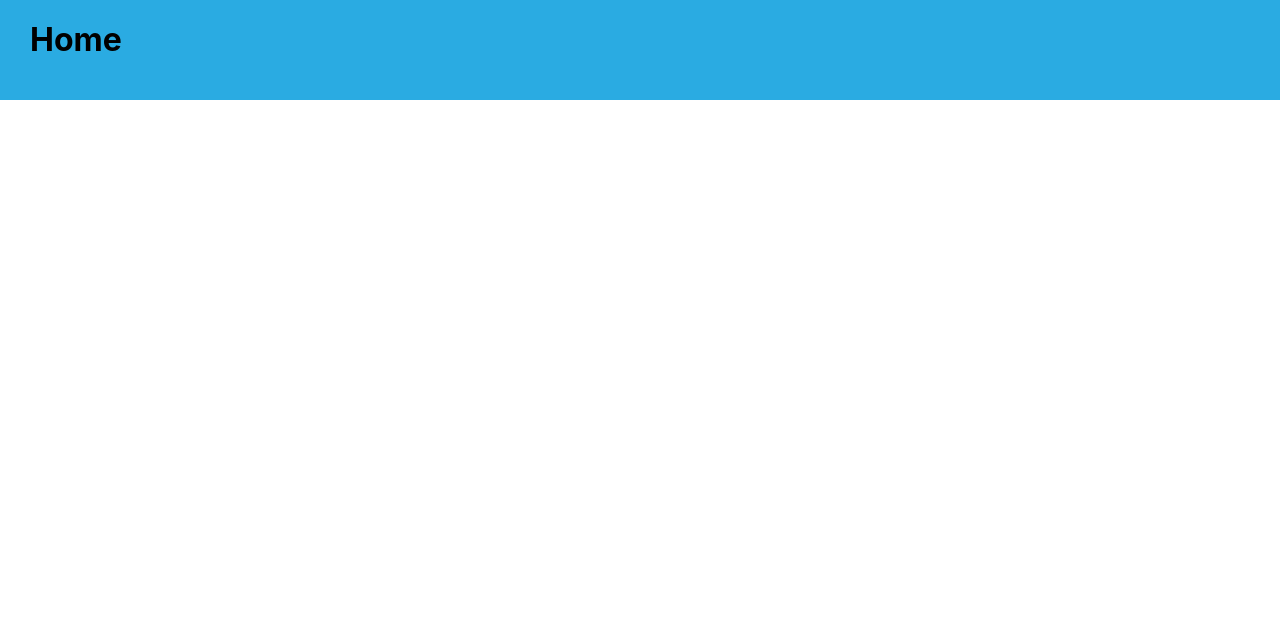
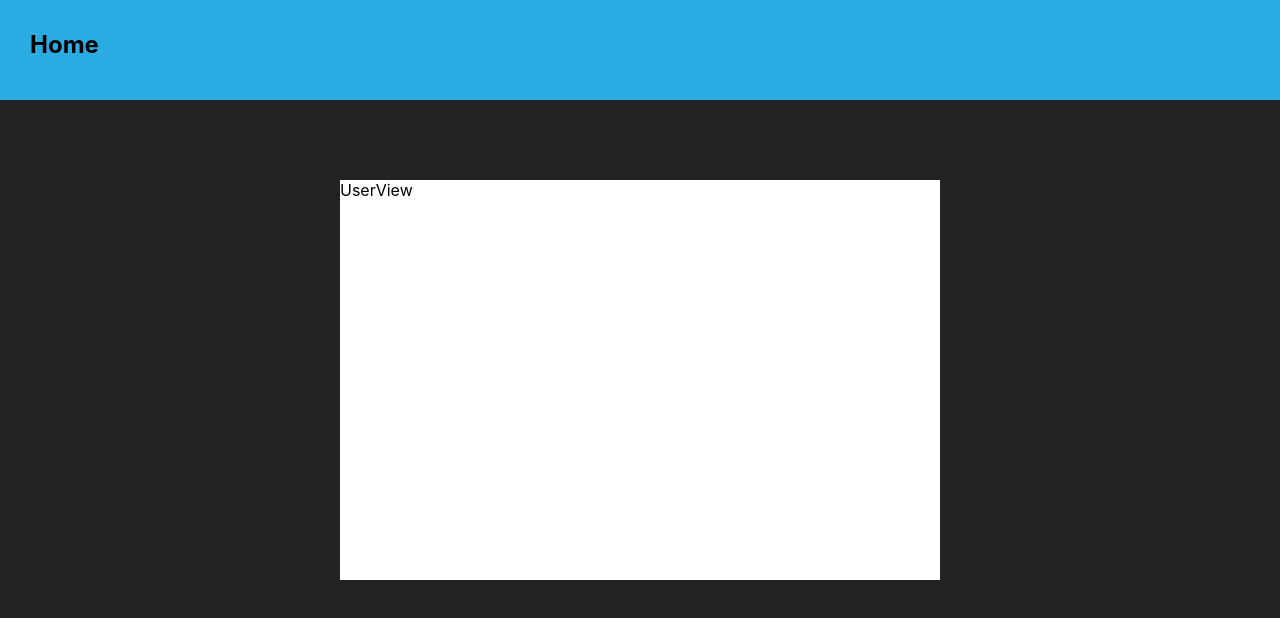
Before and after one commit to re-ross/user-directory, a React (Create React App) app: page / in a window 1280 px wide. Shown: the top 618 px of the page. Built offline with nearby package versions, Linux system fonts and the light colour scheme.

Commit message:
added styling and skeleton for user view component

```diff
--- a/src/App.css
+++ b/src/App.css
@@ -2,3 +2,12 @@
   padding: 0;
   margin: 0;
 }
+
+body {
+  background-color: #222222;
+}
+.container {
+  padding-top: 5rem;
+  display: flex;
+  justify-content: center;
+}
--- a/src/App.js
+++ b/src/App.js
@@ -1,8 +1,16 @@
 import "./App.css";
 import Header from "./components/Header";
+import UserView from "./components/UserView";
 
 function App() {
-  return <Header />;
+  return (
+    <div>
+      <Header />
+      <div className="container">
+        <UserView />
+      </div>
+    </div>
+  );
 }
 
 export default App;
--- a/src/components/Header.jsx
+++ b/src/components/Header.jsx
@@ -4,7 +4,7 @@ import "../styles/Header.css";
 function Header() {
   return (
     <header>
-      <h1 className="header-text"> Home </h1>
+      <h2 className="header-text"> Home </h2>
     </header>
   );
 }
--- /dev/null
+++ b/src/components/UserView.jsx
@@ -0,0 +1,8 @@
+import React from "react";
+import "../styles/UserView.css";
+
+function UserView() {
+  return <div className="user-view">UserView</div>;
+}
+
+export default UserView;
--- a/src/styles/Header.css
+++ b/src/styles/Header.css
@@ -5,6 +5,6 @@ header {
 }
 
 .header-text {
-  padding-top: 20px;
+  padding-top: 30px;
   padding-left: 30px;
 }
--- /dev/null
+++ b/src/styles/UserView.css
@@ -0,0 +1,5 @@
+.user-view {
+  background-color: white;
+  width: 75vh;
+  height: 50vh;
+}
```
